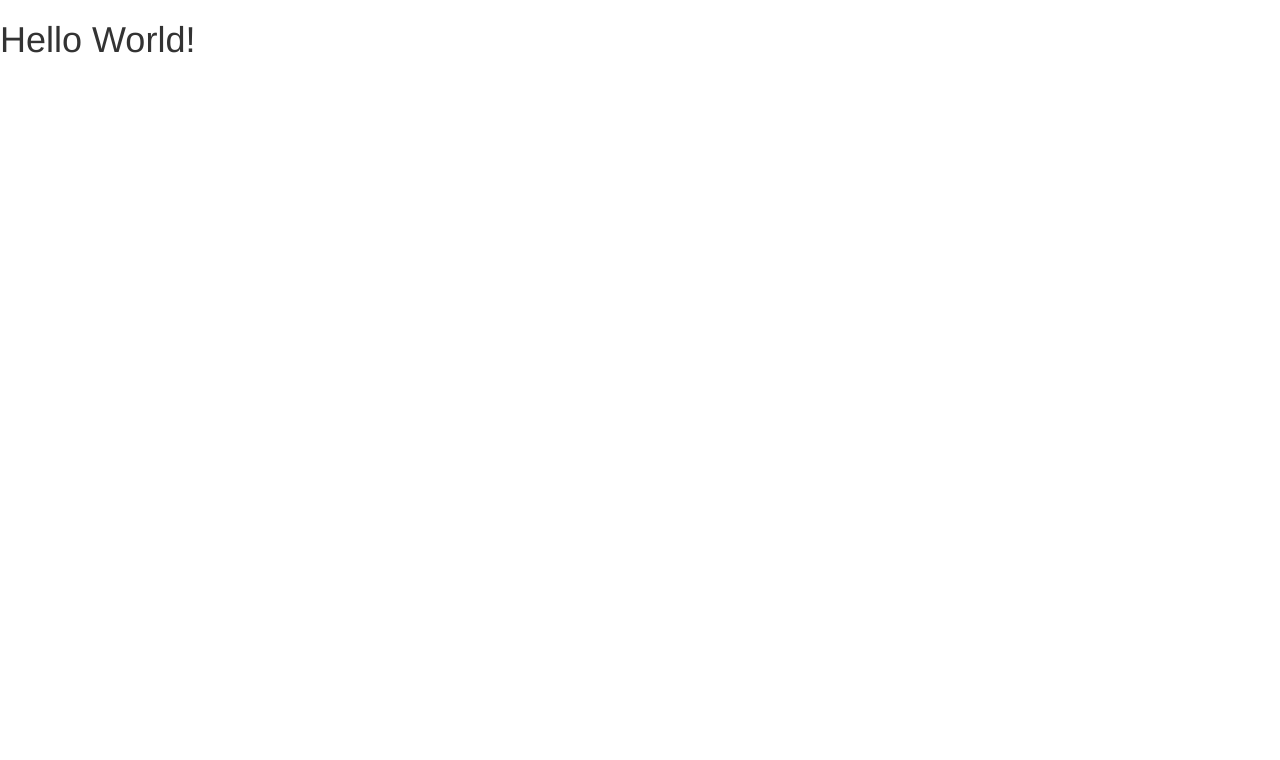
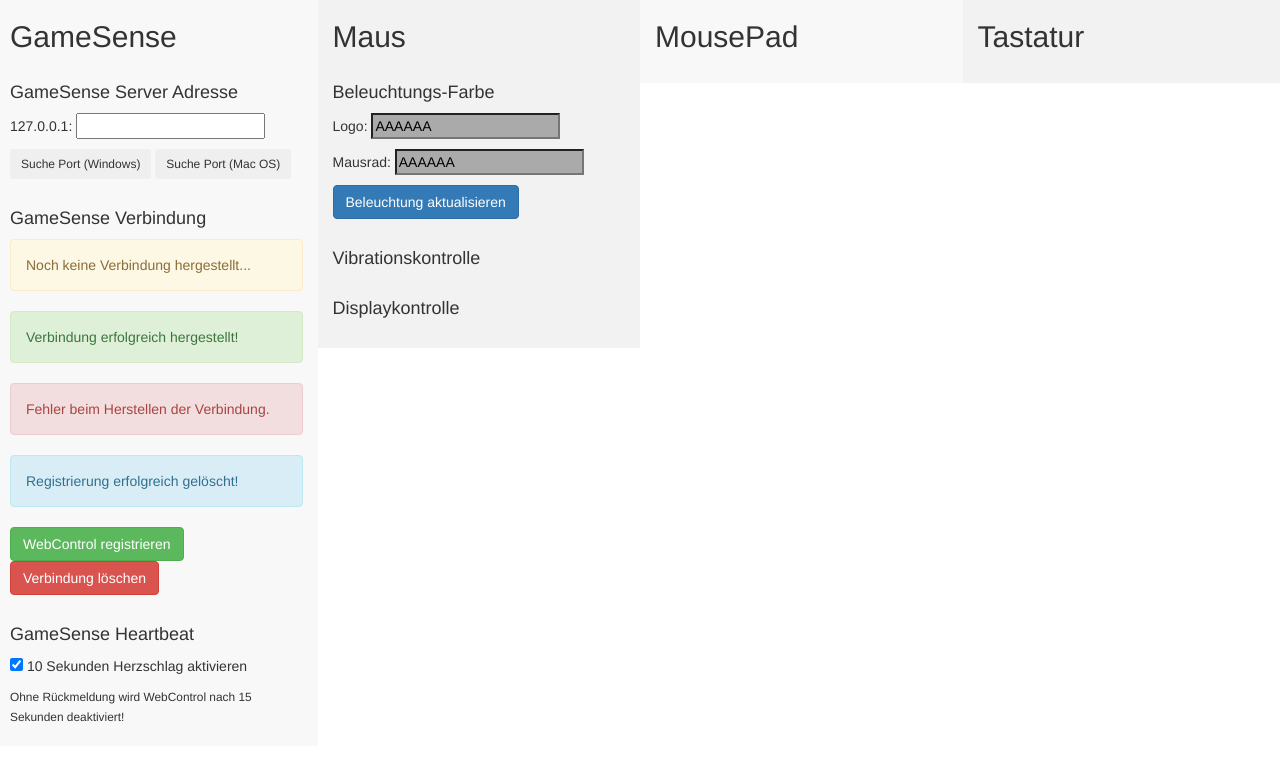
Before and after one commit to sebinside/SteelSeriesWebControl, a plain HTML site: page index.html in a window 1280 px wide. Drawn offline with Linux system fonts and the light colour scheme.

Commit message:
Added first control frontend

```diff
--- /dev/null
+++ b/css/main.css
@@ -0,0 +1,17 @@
+#mainContent {
+    padding-left:10px;
+    padding-right:10px;
+}
+
+#mainContent > div {
+    background-color: #f8f8f8;
+    padding-bottom: 20px;
+}
+
+#mainContent > div:nth-child(2n) {
+    background-color: #f2f2f2;
+}
+
+h4 {
+    padding-top: 20px
+}
--- a/index.html
+++ b/index.html
@@ -9,8 +9,62 @@
     <link rel="stylesheet" href="bower_components/bootstrap/dist/css/bootstrap.min.css">
     <script src="bower_components/jscolor-picker/jscolor.min.js"></script>
 
+    <script src="js/control.js"></script>
+    <link rel="stylesheet" href="css/main.css">
+
 </head>
 <body>
-<h1>Hello World!</h1>
+<div class="row" id="mainContent">
+    <div class="col-md-3">
+        <h2>GameSense</h2>
+
+        <div id="gameSensePort">
+            <h4>GameSense Server Adresse</h4>
+            <p>127.0.0.1: <input type="number" id="gameSensePortNumber"></p>
+            <button type="button" class="btn btn-outline-primary btn-sm">Suche Port (Windows)</button>
+            <button type="button" class="btn btn-outline-secondary btn-sm">Suche Port (Mac OS)</button>
+        </div>
+
+        <div id="gameSenseConnection">
+            <h4>GameSense Verbindung</h4>
+            <div class="alert alert-warning" role="alert">
+                Noch keine Verbindung hergestellt...
+            </div>
+            <div class="alert alert-success" role="alert">
+                Verbindung erfolgreich hergestellt!
+            </div>
+            <div class="alert alert-danger" role="alert">
+                Fehler beim Herstellen der Verbindung.
+            </div>
+            <div class="alert alert-info" role="alert">
+                Registrierung erfolgreich gelöscht!
+            </div>
+            <button type="button" class="btn btn-success">WebControl registrieren</button>
+            <button type="button" class="btn btn-danger">Verbindung löschen</button>
+        </div>
+
+        <div id="gameSenseRefresh">
+            <h4>GameSense Heartbeat</h4>
+            <p><input type="checkbox" checked> 10 Sekunden Herzschlag aktivieren</p>
+            <small>Ohne Rückmeldung wird WebControl nach 15 Sekunden deaktiviert!</small>
+        </div>
+    </div>
+
+    <div class="col-md-3">
+        <h2>Maus</h2>
+
+        <div id="mouseColor">
+            <h4>Beleuchtungs-Farbe</h4>
+            <p>Logo: <input class="jscolor" value="AAAAAA"></p>
+            <p>Mausrad: <input class="jscolor" value="AAAAAA"></p>
+            <button type="button" class="btn btn-primary">Beleuchtung aktualisieren</button>
+        </div>
+        <h4>Vibrationskontrolle</h4>
+
+        <h4>Displaykontrolle</h4>
+    </div>
+    <div class="col-md-3"><h2>MousePad</h2></div>
+    <div class="col-md-3"><h2>Tastatur</h2></div>
+</div>
 </body>
 </html>
```
Also changed, not shown: bower_components/jscolor-picker/jscolor.js.
